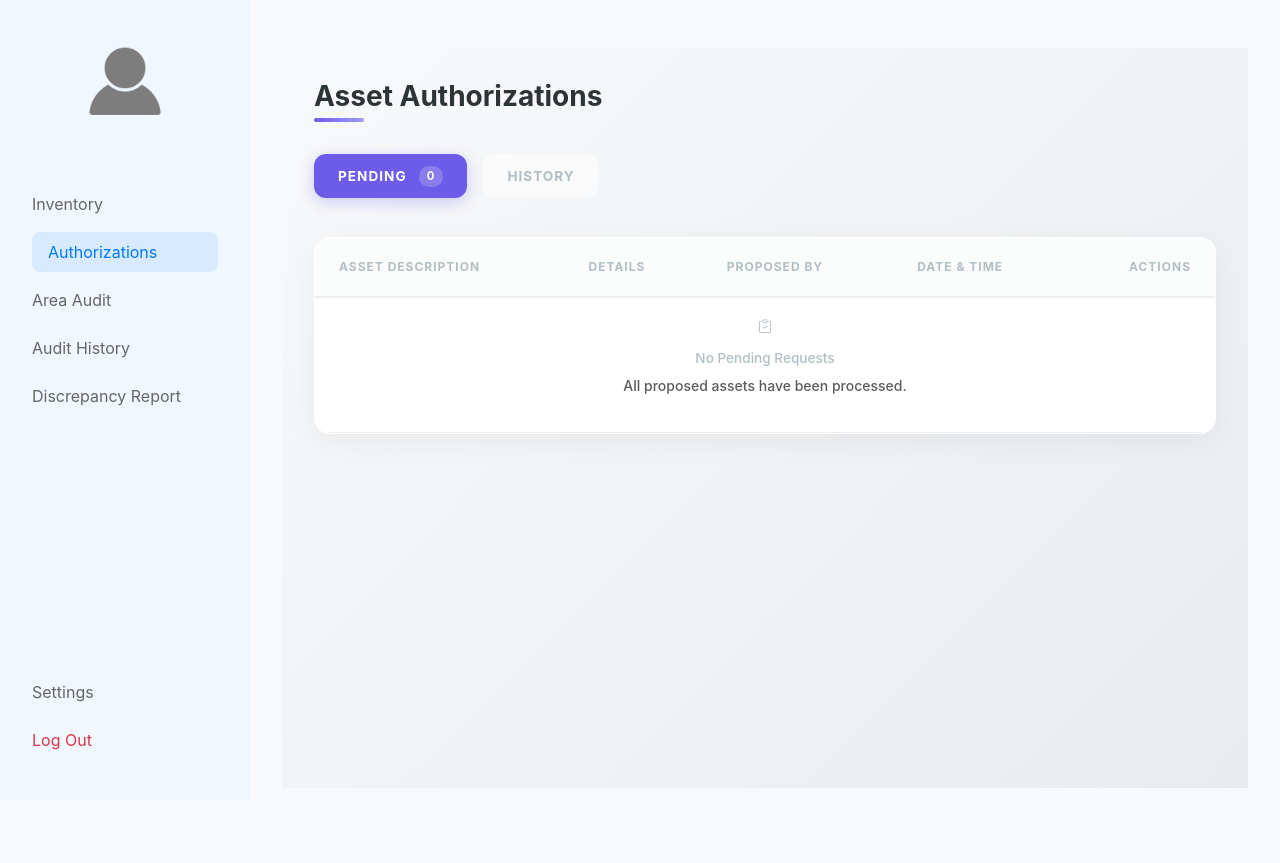
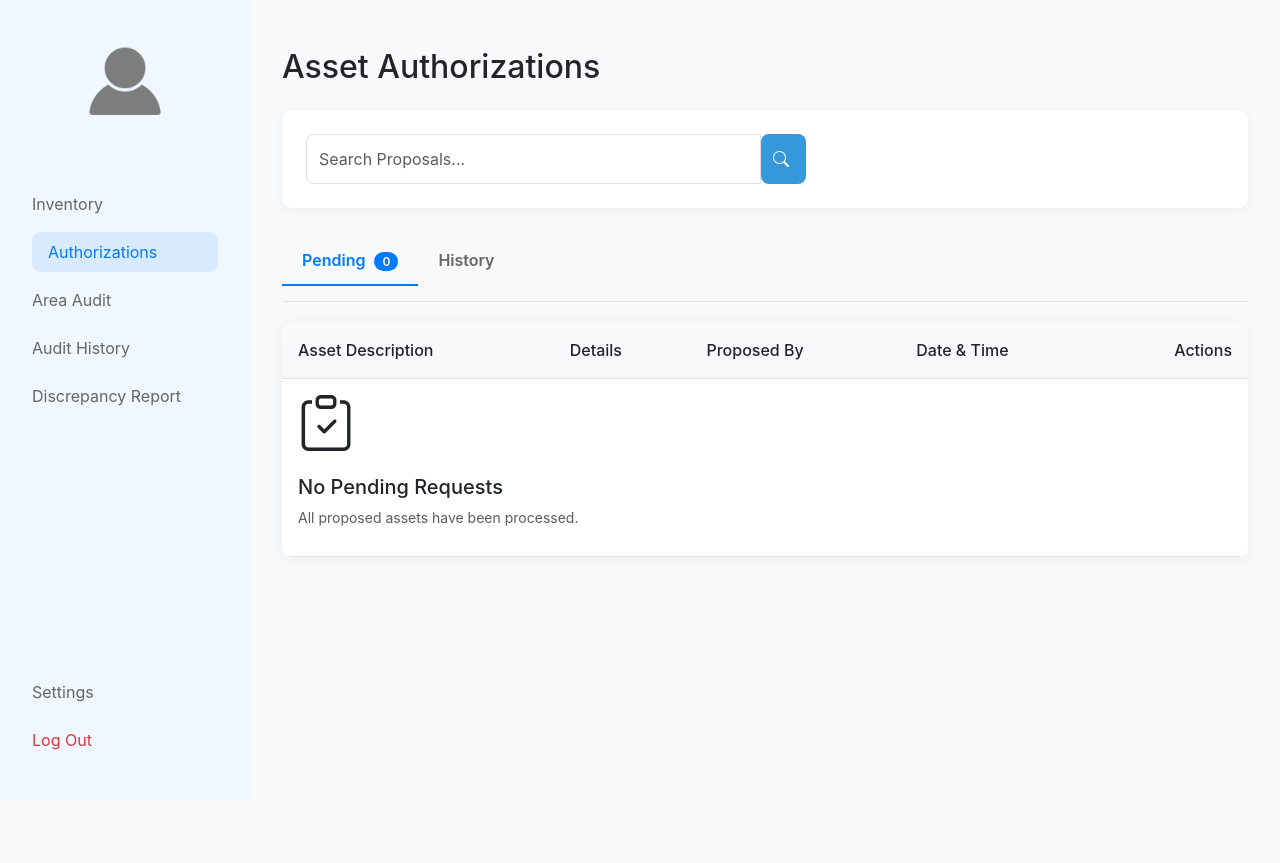
Before and after one commit to INFO-3604-Asset-Tracking-Solution/Asset-Tracking-Solution, a Flask app: template flaskmvc-main/flaskmvc-main/App/templates/authorizations.html in a window 1280 px wide. Before the commit the page ends 788 px from the top, so only its background shows below. Run offline with Flask 3, Linux system fonts and the light colour scheme; the template is opened without the code that fills it, so the values that code supplies are empty.

Commit message:
commit to further ui

```diff
--- a/flaskmvc-main/flaskmvc-main/App/templates/authorizations.html
+++ b/flaskmvc-main/flaskmvc-main/App/templates/authorizations.html
@@ -3,156 +3,64 @@
 {% block title %}Asset Authorizations - iGOVTT{% endblock %}
 
 {% block page_css %}
+    <link href="{{ url_for('static', filename='css/inventory.css') }}" rel="stylesheet">
     <style>
-    .auth-container {
-        padding: 2rem;
-        background: linear-gradient(135deg, #f8f9fa 0%, #e9ecef 100%);
-        min-height: calc(100vh - 60px);
+        .proposer-avatar {
+            width: 32px;
+            height: 32px;
+            background: #f8fafc;
+            border-radius: 50%;
+            display: flex;
+            align-items: center;
+            justify-content: center;
+            color: #64748b;
         }
-
-    .page-header {
-        margin-bottom: 2rem;
+        .nav-tabs {
+            border-bottom: 1px solid var(--border-light);
+            margin-bottom: 20px;
         }
-
-    .page-title {
-        font-weight: 700;
-        color: #2d3436;
-        font-size: 1.75rem;
-        position: relative;
+        .nav-link {
+            border: none !important;
+            font-weight: 600;
+            color: var(--text-muted);
+            padding: 0.75rem 1.25rem !important;
+            border-radius: 0 !important;
         }
-
-    .page-title::after {
-        content: '';
-        position: absolute;
-        bottom: -8px;
-        left: 0;
-        width: 50px;
-        height: 4px;
-        background: linear-gradient(90deg, #6c5ce7 0%, #a29bfe 100%);
-        border-radius: 2px;
+        .nav-link.active {
+            color: var(--primary-blue) !important;
+            border-bottom: 2px solid var(--primary-blue) !important;
+            background: transparent !important;
         }
-
-    /* Tab Styling */
-    .nav-tabs {
-        border-bottom: none;
-        gap: 1rem;
-        margin-bottom: 1.5rem !important;
+        .badge-count {
+            background: #f1f5f9;
+            color: #475569;
+            font-size: 0.75rem;
+            padding: 2px 8px;
+            border-radius: 10px;
+            margin-left: 5px;
         }
-
-    .nav-tabs .nav-link {
-        border: none;
-        color: #b2bec3;
-        font-weight: 700;
-        text-transform: uppercase;
-        font-size: 0.85rem;
-        letter-spacing: 1px;
-        padding: 0.75rem 1.5rem;
-        border-radius: 12px;
-        transition: all 0.3s ease;
-        background: rgba(255, 255, 255, 0.5);
-    }
-
-    .nav-tabs .nav-link:hover {
-        background: rgba(108, 92, 231, 0.05);
-        color: #6c5ce7;
-    }
-
-    .nav-tabs .nav-link.active {
-        background: #6c5ce7;
-        color: white;
-        box-shadow: 0 4px 15px rgba(108, 92, 231, 0.3);
-    }
-
-    .auth-card {
-        background: rgba(255, 255, 255, 0.9);
-        backdrop-filter: blur(10px);
-        border: 1px solid rgba(255, 255, 255, 0.2);
-        border-radius: 16px;
-        box-shadow: 0 8px 32px rgba(0, 0, 0, 0.05);
-        overflow: hidden;
-    }
-
-    .table {
-        margin-bottom: 0;
-    }
-
-    .table thead th {
-        background-color: rgba(248, 249, 250, 0.5);
-        border-bottom: 2px solid #eee;
-        color: #b2bec3;
-        font-size: 0.75rem;
-        text-transform: uppercase;
-        letter-spacing: 1px;
-        font-weight: 700;
-        padding: 1.25rem 1.5rem;
-    }
-
-    .table tbody td {
-        padding: 1.25rem 1.5rem;
-        vertical-align: middle;
-        color: #2d3436;
-        font-weight: 500;
-        border-bottom: 1px solid #eee;
-    }
-
-    .status-badge {
-        display: inline-block;
-        padding: 0.35rem 0.85rem;
-        border-radius: 20px;
-        font-size: 0.7rem;
-        font-weight: 700;
-        text-transform: uppercase;
-        letter-spacing: 0.5px;
-    }
-
-    .status-pending { background-color: #fff4e5; color: #f39c12; }
-    .status-approved { background-color: #d1f7e6; color: #10ac84; }
-    .status-rejected { background-color: #ffeaa7; color: #d63031; }
-
-    .btn-approve {
-        background: linear-gradient(90deg, #00b894 0%, #55efc4 100%);
-        color: white; border: none; font-weight: 600;
-    }
-    .btn-reject {
-        background: linear-gradient(90deg, #fab1a0 0%, #ff7675 100%);
-        color: white; border: none; font-weight: 600;
-    }
-    .btn-action {
-        padding: 0.4rem 0.8rem;
-        border-radius: 8px;
-        font-size: 0.85rem;
-        transition: all 0.3s ease;
-    }
-    .btn-action:hover {
-        transform: translateY(-1px);
-        box-shadow: 0 4px 12px rgba(0,0,0,0.1);
+        .nav-link.active .badge-count {
+            background: var(--primary-blue);
             color: white;
         }
-
-    .empty-state {
-        text-align: center;
-        padding: 4rem 2rem;
-    }
-
-    .text-dim { color: #b2bec3; font-size: 0.85rem; }
-
-    .badge-count {
-        font-size: 0.7rem;
-        padding: 0.2rem 0.5rem;
-        margin-left: 0.5rem;
-        border-radius: 10px;
-        background: rgba(0,0,0,0.1);
-    }
-    .nav-link.active .badge-count {
-        background: rgba(255,255,255,0.2);
-    }
+    </style>
 </style>
 {% endblock %}
 
 {% block content %}
 <div class="auth-container">
-    <div class="page-header">
-        <h1 class="page-title">Asset Authorizations</h1>
+    <h2 class="mb-4">Asset Authorizations</h2>
+
+    <div class="search-container">
+        <div class="search-bar">
+            <input type="text" class="form-control" id="authSearchInput" placeholder="Search Proposals...">
+            <button class="btn btn-primary">
+                <i class="bi bi-search"></i>
+            </button>
+        </div>
+        <div class="action-container">
+            <!-- No direct actions here yet, but keeping same structure -->
+        </div>
     </div>
 
     <!-- Tabs Navigation -->
@@ -173,9 +81,8 @@
     <div class="tab-content" id="authTabsContent">
         <!-- PENDING TAB -->
         <div class="tab-pane fade show active" id="pending" role="tabpanel" aria-labelledby="pending-tab">
-            <div class="auth-card">
-                <div class="table-responsive">
-                    <table class="table align-middle">
+            <div class="inventory-table">
+                <table class="table table-hover mb-0">
                         <thead>
                             <tr>
                                 <th>Asset Description</th>
@@ -200,8 +107,8 @@
                                 </td>
                                 <td>
                                     <div class="d-flex align-items-center">
-                                        <div class="avatar-sm me-2 bg-light rounded-circle d-flex align-items-center justify-content-center" style="width: 32px; height: 32px;">
-                                            <i class="bi bi-person text-secondary"></i>
+                                        <div class="proposer-avatar me-2">
+                                            <i class="bi bi-person"></i>
                                         </div>
                                         <span>{{ auth.proposer.username if auth.proposer else 'Unknown' }}</span>
                                     </div>
@@ -220,7 +127,7 @@
                                     </button>
                                     {% endif %}
                                     {% if auth.proposer.user_id == current_user.user_id %}
-                                    <button class="btn btn-action btn-outline-danger btn-delete-proposal" data-id="{{ auth.authorization_id }}" title="Delete proposal">
+                                    <button class="btn btn-sm btn-outline-danger btn-delete-proposal" data-id="{{ auth.authorization_id }}" title="Delete proposal">
                                         <i class="bi bi-trash"></i>
                                     </button>
                                     {% endif %}
@@ -243,9 +150,8 @@
 
         <!-- HISTORY TAB -->
         <div class="tab-pane fade" id="history" role="tabpanel" aria-labelledby="history-tab">
-            <div class="auth-card">
-                <div class="table-responsive">
-                    <table class="table align-middle">
+            <div class="inventory-table">
+                <table class="table table-hover mb-0">
                         <thead>
                             <tr>
                                 <th>Asset</th>
@@ -267,7 +173,7 @@
                                 <td>{{ auth.proposer.username if auth.proposer else 'Unknown' }}</td>
                                 <td>
                                     <span class="status-badge status-{{ auth.authorization_status|lower }}">
-                                        <i class="bi {% if auth.authorization_status == 'Approved' %}bi-check-circle{% elif auth.authorization_status == 'Rejected' %}bi-x-circle{% else %}bi-clock{% endif %} me-1"></i>
+                                        <i class="bi {% if auth.authorization_status == 'Approved' %}bi-check-circle-fill{% elif auth.authorization_status == 'Rejected' %}bi-x-circle-fill{% else %}bi-clock-fill{% endif %}"></i>
                                         {{ auth.authorization_status }}
                                     </span>
                                 </td>
@@ -293,9 +199,9 @@
                             {% endif %}
                             {% else %}
                             <tr>
-                                <td colspan="6" class="empty-state">
-                                    <i class="bi bi-journal-text text-dim display-4 d-block mb-3"></i>
-                                    <h5 class="text-dim">No History Available</h5>
+                                <td colspan="6" class="p-5 text-center text-muted">
+                                    <i class="bi bi-journal-text d-block mb-3" style="font-size: 3rem; opacity: 0.3;"></i>
+                                    <h5>No History Available</h5>
                                 </td>
                             </tr>
                             {% endfor %}
@@ -394,5 +300,18 @@
             alert('Failed to connect to server.');
         }
     }
+
+    // Search filter
+    function filterProposals() {
+        const input = document.getElementById('authSearchInput');
+        const filter = input.value.toLowerCase();
+        const rows = document.querySelectorAll('.inventory-table tbody tr');
+
+        rows.forEach(row => {
+            const text = row.textContent.toLowerCase();
+            row.style.display = text.includes(filter) ? '' : 'none';
+        });
+    }
+    document.getElementById('authSearchInput')?.addEventListener('keyup', filterProposals);
 </script>
 {% endblock %}
```
Also changed, not shown: flaskmvc-main/flaskmvc-main/App/static/css/style.css (+44 -0 lines), flaskmvc-main/flaskmvc-main/App/static/js/inventory.js (+12 -15 lines), flaskmvc-main/flaskmvc-main/App/templates/asset.html (+11 -3 lines), flaskmvc-main/flaskmvc-main/App/templates/audit_detail.html (+12 -14 lines), flaskmvc-main/flaskmvc-main/App/templates/audit_list.html (+43 -149 lines). Lines whose indentation alone changed are shown as unchanged.
